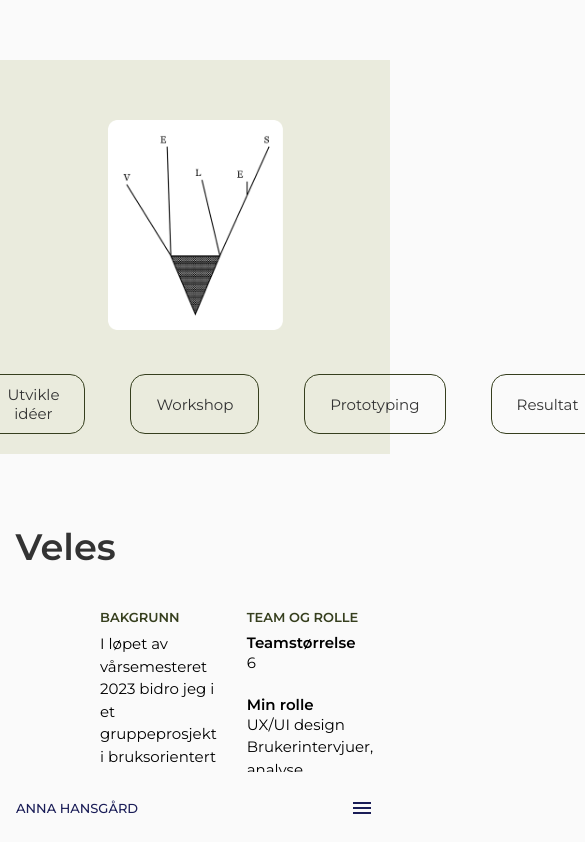
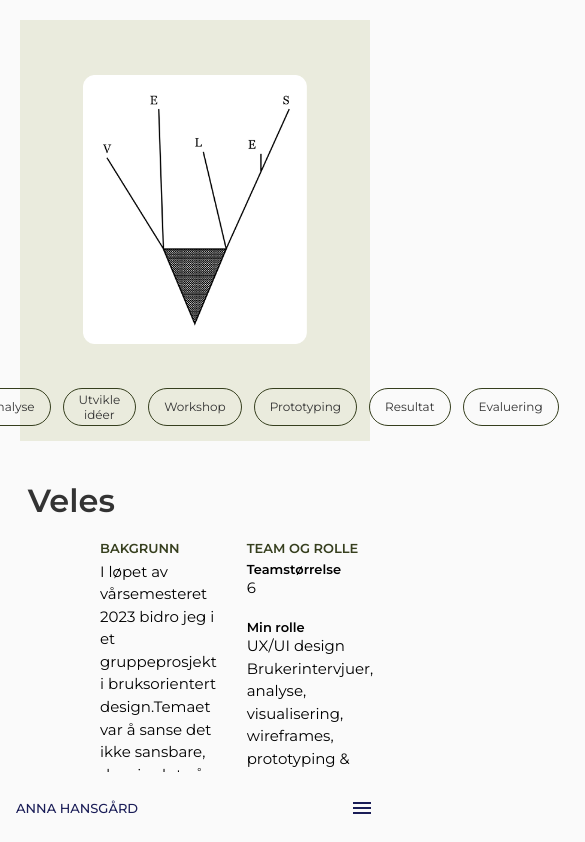
Before and after one commit to ahansg/portfolio10.0, a React (Create React App) app: page /Veles in a window 390 px wide. Shown: the top 842 px of the page, 585 px wide, since content can reach past the window. Built offline with nearby package versions, Linux system fonts and the light colour scheme; a web font is replaced by a local one.

Commit message:
endringer i størrelse i prosjektene

```diff
--- a/src/components/projects/project.css
+++ b/src/components/projects/project.css
@@ -418,8 +418,65 @@
 @media screen and (max-width: 992px) {
 }
 
-/*for medium devices*/
+/*MÅ JOBBES VIDERE MED- FINNES DET MINDRE MOBILER I DENNE STR???*/
+/*for small devices*/
+
+/* GENERELLE FORBEDRINGER FOR MOBILVENNLIGHET */
+
+/* Fjerner store marginer og padding for mindre skjermer */
+@media screen and (max-width: 992px) {
+  .project_container {
+    grid-template-columns: 1fr;
+    gap: 10px;
+  }
+
+  .margin_picture_text,
+  .padding_image {
+    margin-left: 20px;
+    margin-right: 20px;
+  }
+}
+
 @media screen and (max-width: 768px) {
+  .top_section {
+    margin: 20px;
+    padding: 15px;
+  }
+
+  .top_image {
+    max-width: 80%;
+  }
+
+  /*Prosjektets inndeling i to rader nedover*/
+  .project_container {
+    display: grid;
+    grid-template-columns: 1fr 3fr;
+    gap: 30px;
+  }
+
+  .padding_headline {
+    padding-bottom: 5px;
+  }
+
+  .project_title {
+    font-size: 1.8rem;
+  }
+
+  .level2_headlines {
+    margin-inline: 10%;
+  }
+
+  .image_center,
+  .image_container {
+    flex-direction: column;
+    align-items: center;
+  }
+
+  .button_container {
+    flex-direction: row;
+    gap: 10px;
+  }
+
   .project_margin_top_container {
     margin-inline-start: 4%;
     margin-inline-end: 4%;
@@ -437,7 +494,7 @@
   .button_container {
     display: flex;
     justify-content: center;
-    gap: 15px;
+    gap: 12px;
   }
 
   .scroll_button {
@@ -450,22 +507,54 @@
     transition: background-color 0.3s ease;
   }
 
+  .scroll_button_Veles {
+    padding: 3px 15px;
+    font-size: var(--smaller-font-size);
+    color: var(--title-color);
+    border: 1px solid #363f1e;
+    background-color: transparent; /* Gjør bakgrunnen gjennomsiktig */
+    border-radius: 25px;
+    cursor: pointer;
+    transition: background-color 0.3s ease, color 0.3s ease;
+  }
+
   .scroll_button:hover {
     background-color: #a0a0a0;
+  }
+
+  .button_Veles {
+    padding: 10px 25px;
+    font-size: var(--normal-font-size);
+    background-color: #363f1e;
+    color: #fff;
+    border: 1px solid #363f1e;
+    border-radius: 15px;
+    cursor: pointer;
+    transition: #363f1e 0.3s ease;
+  }
+
+  .scroll_button_Veles:hover {
+    background-color: rgba(
+      0,
+      0,
+      0,
+      0.1
+    ); /* Svart bakgrunn med 50% opasitet ved hover */
+    color: #000000; /* Hvit tekstfarge ved hover */
   }
 
   /*TEKST*/
   /*Teksten til appen*/
 
   .project_title {
-    font-size: 2.3rem;
+    font-size: 2rem;
     color: var(--title-color);
     font-weight: var(--font-semi-bold);
   }
 
   .section-text {
     font-size: var(--smaller-font-size);
-    margin-bottom: 20px;
+    margin-bottom: 15px;
     color: #000;
     line-height: 1.5;
   }
@@ -497,28 +586,47 @@
     font-weight: var(--font-normal);
     align-items: center;
   }
+  .button {
+    padding: 10px 25px;
+    font-size: var(--normal-font-size);
+    background-color: #1a1d57;
+    color: #fff;
+    border: 1px solid #1a1d57;
+    border-radius: 15px;
+    cursor: pointer;
+    transition: #1a1d57 0.3s ease;
+    white-space: nowrap; /* Forhindrer tekstbryting */
+    text-align: center;
+    max-width: 100%; /* Sikrer at knappen ikke blir for bred */
+  }
 }
 
-/*MÅ JOBBES VIDERE MED- FINNES DET MINDRE MOBILER I DENNE STR???*/
-/*for small devices*/
 @media screen and (max-width: 600px) {
-  .button_container {
-    display: flex;
-    justify-content: center;
-    gap: 45px;
+  .project_margin_top_container,
+  .project_margin_container {
+    margin-inline: 2%;
+    padding: 20px;
   }
 
-  .scroll_button {
-    padding: 2px 15px;
+  .scroll_button,
+  .button,
+  .button_skumring,
+  .button_Veles {
+    padding: 5px 15px;
     font-size: var(--smaller-font-size);
-    color: var(--title-color);
-    border: 1px solid #000000;
-    border-radius: 25px;
-    cursor: pointer;
-    transition: background-color 0.3s ease;
   }
 
-  .scroll_button:hover {
-    background-color: #a0a0a0;
+  .bold_text,
+  .bold_text_small,
+  .section_text_small_bold {
+    font-size: var(--small-font-size);
+  }
+
+  .thin_line {
+    margin: 40px;
+  }
+
+  .top_image {
+    max-width: 70%;
   }
 }
```
